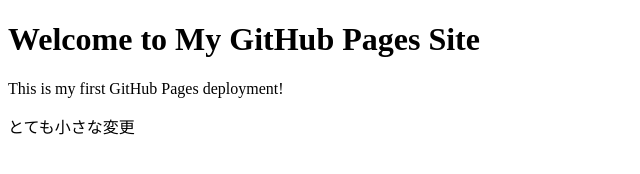
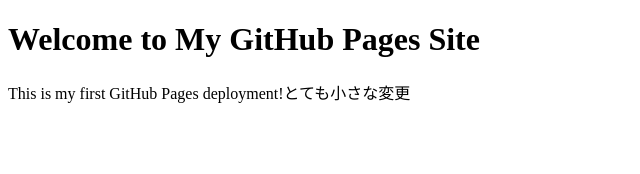
Before and after one commit to d54836295-alt/New-repository, a plain HTML site: page index.html in a window 1280 px wide. Shown: the whole page, without its empty margins (0-640 px from the left). Drawn offline with Linux system fonts and the light colour scheme.

Commit message:
Add files via upload

```diff
--- a/index.html
+++ b/index.html
@@ -7,7 +7,6 @@
 </head>
 <body>
     <h1>Welcome to My GitHub Pages Site</h1>
-    <p>This is my first GitHub Pages deployment!</p>
-    <p>とても小さな変更</p>
+    <p>This is my first GitHub Pages deployment!とても小さな変更</p>
 </body>
 </html>
```
